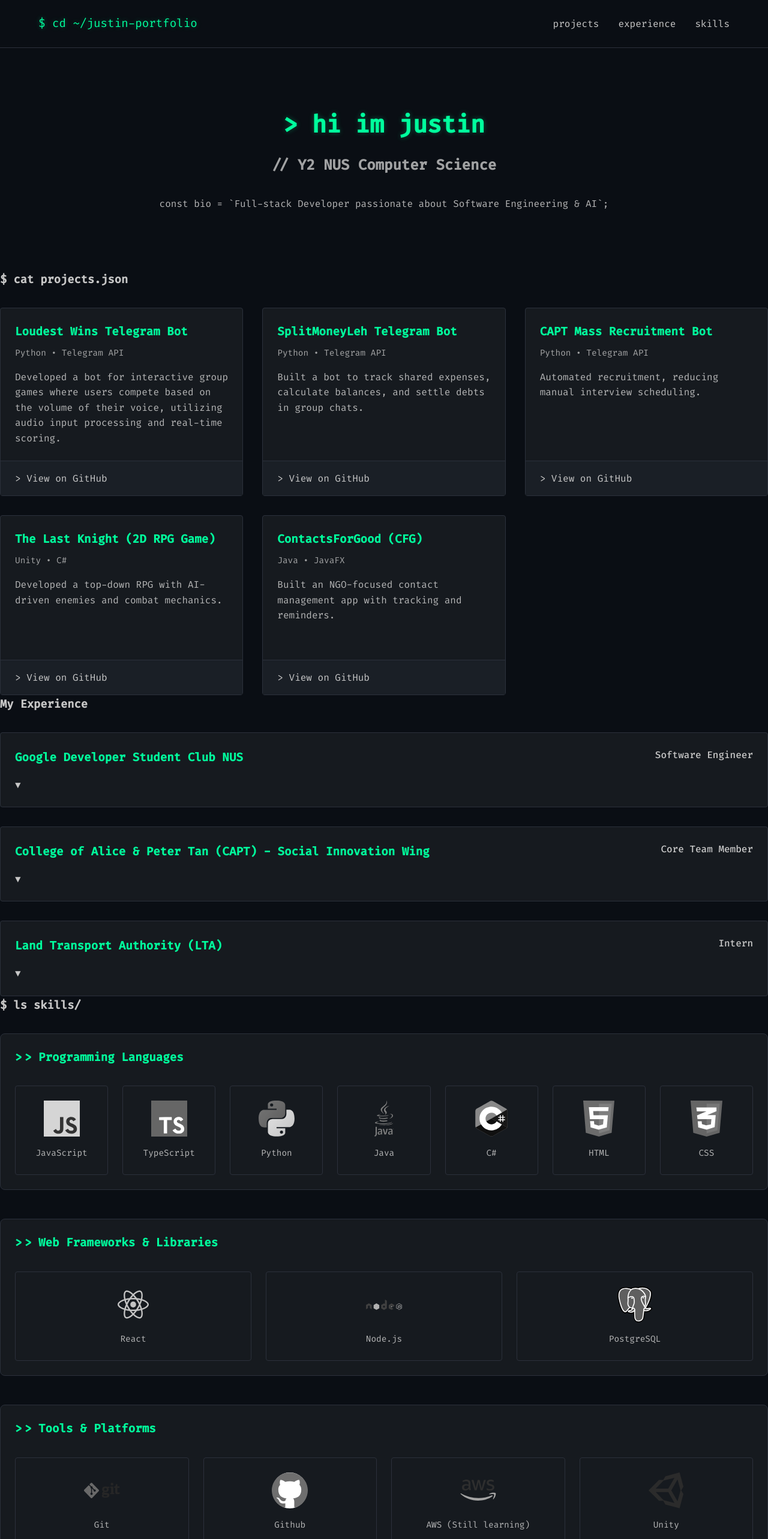
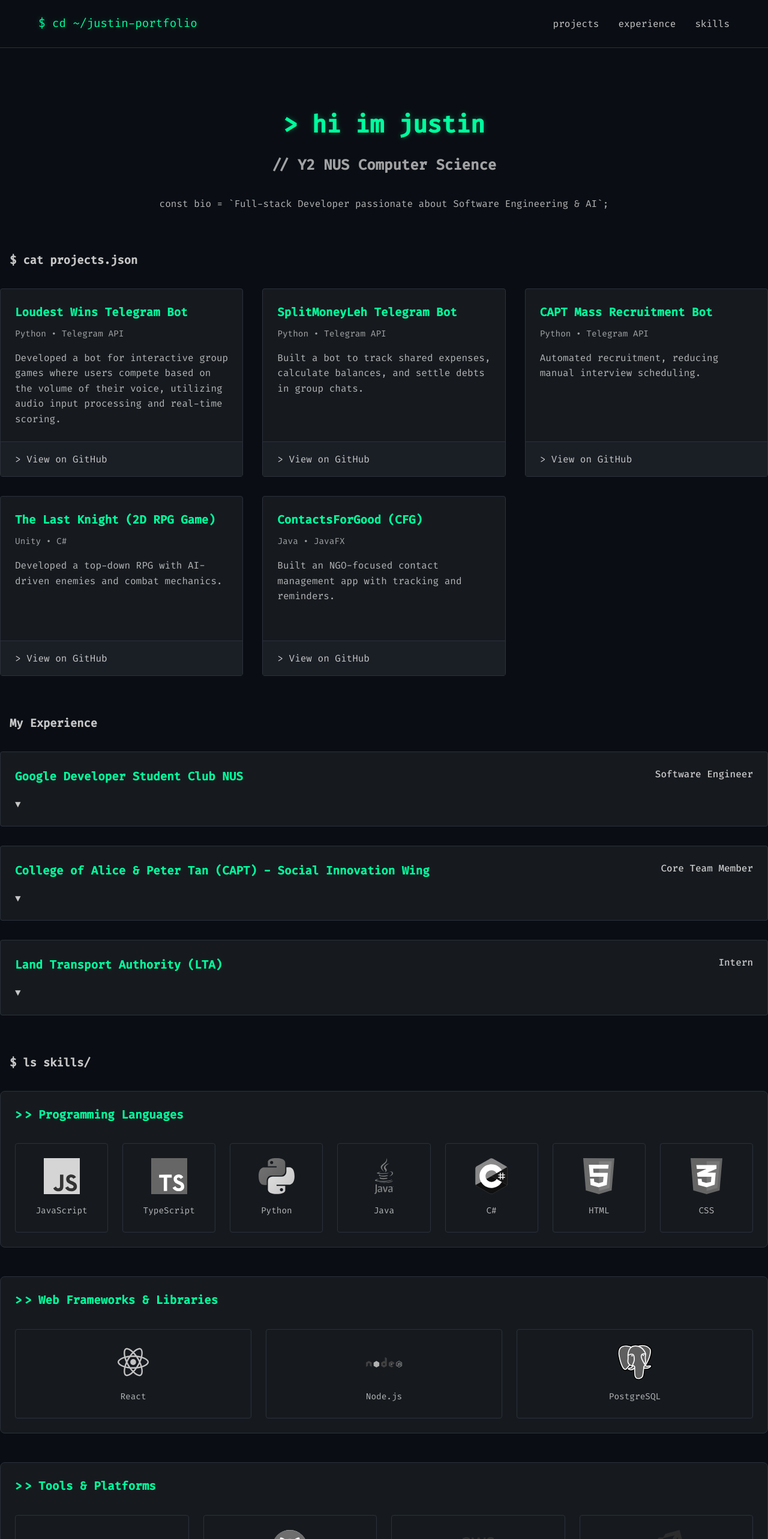
Before and after one commit to Justin-Yeo/hi-im-justin, a React (Create React App) app: page / in a window 1280 px wide. Shown: the top 2566 px of the page at 60% size. Built offline with nearby package versions, Linux system fonts and the light colour scheme.

Commit message:
Fix spacing issues

```diff
--- a/src/App.css
+++ b/src/App.css
@@ -77,9 +77,14 @@ a:hover {
   width: 100%;
 }
 
+.section-title {
+  padding-left: 1rem;
+}
+
 /* Hero Section */
 .terminal-hero {
-  padding: 6rem 0;
+  padding-top: 6rem;
+  padding-bottom: 2rem;
   text-align: center;
 }
 
@@ -104,6 +109,10 @@ a:hover {
 }
 
 /* Projects Section */
+#projects {
+  padding-top: 2rem;
+  padding-bottom: 2rem;
+}
 .projects-grid {
   display: grid;
   grid-template-columns: repeat(auto-fit, minmax(300px, 1fr));
@@ -180,6 +189,11 @@ a:hover {
 }
 
 /* Experience Section */
+#experience {
+  padding-top: 2rem;
+  padding-bottom: 2rem;
+}
+
 .experience-grid {
   display: grid;
   gap: 2rem;
@@ -226,6 +240,11 @@ a:hover {
 }
 
 /* Skills Section */
+#skills {
+  padding-top: 2rem;
+  padding-bottom: 2rem;
+}
+
 .skills-grid {
   display: grid;
   grid-template-columns: repeat(auto-fit, minmax(120px, 1fr));
```
